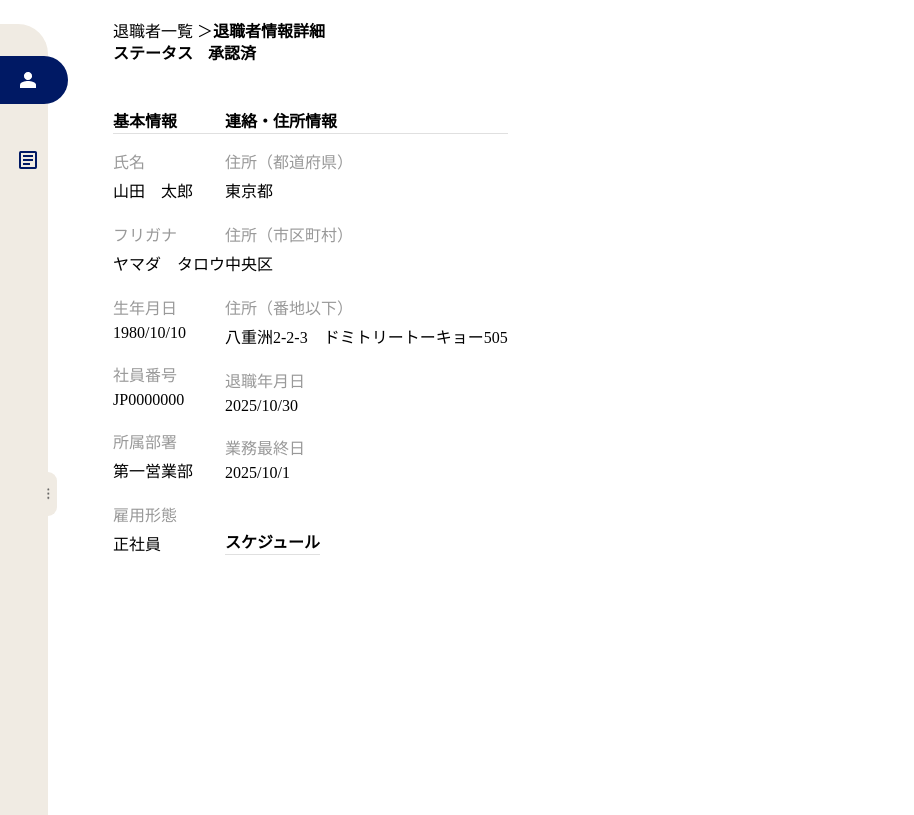
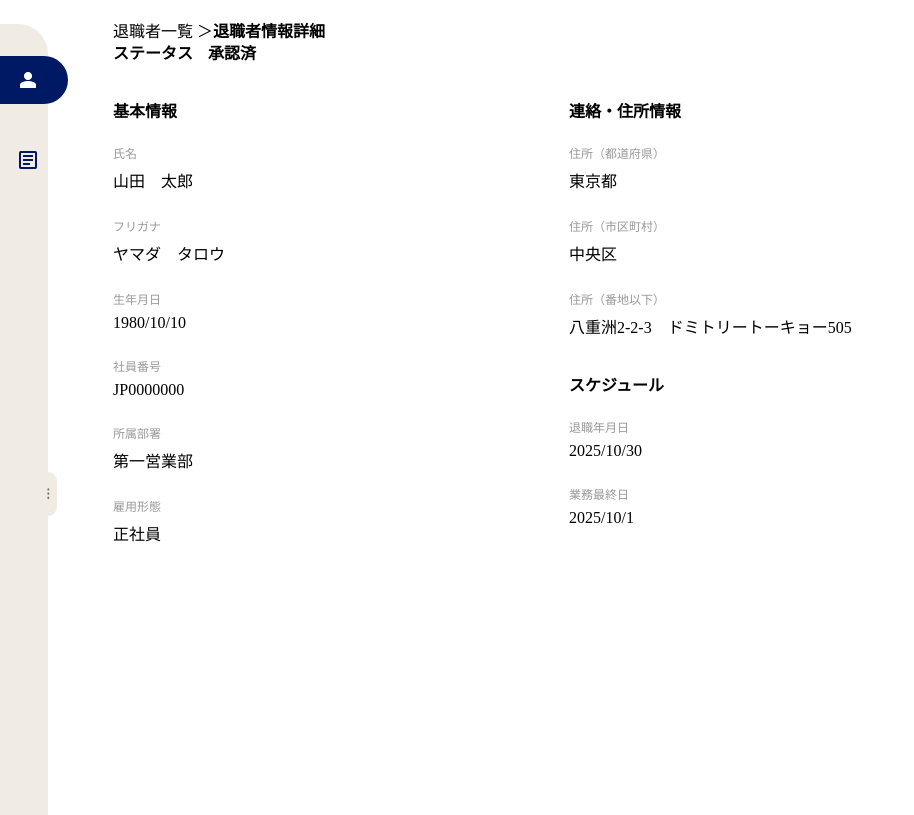
Before and after one commit to takyosh-1/taishoku-demo, a Flask app: page /view_page in a window 1280 px wide. Shown: the part 80-895 px from the top of the page, without its empty margins (0-914 px from the left). Run offline with Flask 3, Linux system fonts and the light colour scheme.

Commit message:
Fine-tune view page styling to exactly match Figma design - adjust font sizes, remove underlines, optimize spacing
Co-Authored-By: takashi <takashiyoshida1635@gmail.com>

```diff
--- a/static/css/main_style.css
+++ b/static/css/main_style.css
@@ -104,9 +104,7 @@ html, body {
   line-height: 1; /* 行の高さを1に設定して上揃えを実現 */
   color: #000000;
   font-weight: 700;
-  margin-bottom: 15px;
-  padding-bottom: 5px;
-  border-bottom: 1px solid #E0E0E0;
+  margin-bottom: 20px;
 }
 
 .name-title.bottom {
--- a/templates/view_page.html
+++ b/templates/view_page.html
@@ -13,64 +13,66 @@
     <div class="content-title" style="font-weight: normal;">
         退職者一覧 ＞ <strong>退職者情報詳細</strong>
     </div>
-    <div style="display: flex; align-items: center; margin-bottom: 20px;">
+    <div style="display: flex; align-items: center; margin-bottom: 25px;">
         <div style="font-family: 'BIZ UDPGothic'; font-size: 16px; font-weight: 700; margin-right: 15px;">ステータス</div>
         <div style="font-family: 'BIZ UDPGothic'; font-size: 16px; font-weight: 700; color: #000000;">承認済</div>
     </div>
-    <div style="display: flex; top: 15px; position: relative;">
-        <div>
+    <div style="display: flex; gap: 60px; margin-top: 15px;">
+        <div style="flex: 1;">
             <div class="name-title">
                 基本情報
             </div>
-            <div style="margin-bottom: 20px;">
-                <div style="font-family: 'BIZ UDPGothic'; font-size: 16px; color: #999999; margin-bottom: 5px;">氏名</div>
+            <div style="margin-bottom: 25px;">
+                <div style="font-family: 'BIZ UDPGothic'; font-size: 12px; color: #999999; margin-bottom: 6px;">氏名</div>
                 <div style="font-family: 'BIZ UDPGothic'; font-size: 16px; color: #000000;">山田　太郎</div>
             </div>
-            <div style="margin-bottom: 20px;">
-                <div style="font-family: 'BIZ UDPGothic'; font-size: 16px; color: #999999; margin-bottom: 5px;">フリガナ</div>
+            <div style="margin-bottom: 25px;">
+                <div style="font-family: 'BIZ UDPGothic'; font-size: 12px; color: #999999; margin-bottom: 6px;">フリガナ</div>
                 <div style="font-family: 'BIZ UDPGothic'; font-size: 16px; color: #000000;">ヤマダ　タロウ</div>
             </div>
-            <div style="margin-bottom: 20px;">
-                <div style="font-family: 'BIZ UDPGothic'; font-size: 16px; color: #999999; margin-bottom: 5px;">生年月日</div>
+            <div style="margin-bottom: 25px;">
+                <div style="font-family: 'BIZ UDPGothic'; font-size: 12px; color: #999999; margin-bottom: 6px;">生年月日</div>
                 <div style="font-family: 'BIZ UDPGothic'; font-size: 16px; color: #000000;">1980/10/10</div>
             </div>
-            <div style="margin-bottom: 20px;">
-                <div style="font-family: 'BIZ UDPGothic'; font-size: 16px; color: #999999; margin-bottom: 5px;">社員番号</div>
+            <div style="margin-bottom: 25px;">
+                <div style="font-family: 'BIZ UDPGothic'; font-size: 12px; color: #999999; margin-bottom: 6px;">社員番号</div>
                 <div style="font-family: 'BIZ UDPGothic'; font-size: 16px; color: #000000;">JP0000000</div>
             </div>
-            <div style="margin-bottom: 20px;">
-                <div style="font-family: 'BIZ UDPGothic'; font-size: 16px; color: #999999; margin-bottom: 5px;">所属部署</div>
+            <div style="margin-bottom: 25px;">
+                <div style="font-family: 'BIZ UDPGothic'; font-size: 12px; color: #999999; margin-bottom: 6px;">所属部署</div>
                 <div style="font-family: 'BIZ UDPGothic'; font-size: 16px; color: #000000;">第一営業部</div>
             </div>
-            <div style="margin-bottom: 20px;">
-                <div style="font-family: 'BIZ UDPGothic'; font-size: 16px; color: #999999; margin-bottom: 5px;">雇用形態</div>
+            <div style="margin-bottom: 25px;">
+                <div style="font-family: 'BIZ UDPGothic'; font-size: 12px; color: #999999; margin-bottom: 6px;">雇用形態</div>
                 <div style="font-family: 'BIZ UDPGothic'; font-size: 16px; color: #000000;">正社員</div>
             </div>
         </div>
-        <div>
+        <div style="flex: 1;">
             <div class="name-title">
                 連絡・住所情報
             </div>
-            <div style="margin-bottom: 20px;">
-                <div style="font-family: 'BIZ UDPGothic'; font-size: 16px; color: #999999; margin-bottom: 5px;">住所（都道府県）</div>
+            <div style="margin-bottom: 25px;">
+                <div style="font-family: 'BIZ UDPGothic'; font-size: 12px; color: #999999; margin-bottom: 6px;">住所（都道府県）</div>
                 <div style="font-family: 'BIZ UDPGothic'; font-size: 16px; color: #000000;">東京都</div>
             </div>
-            <div style="margin-bottom: 20px;">
-                <div style="font-family: 'BIZ UDPGothic'; font-size: 16px; color: #999999; margin-bottom: 5px;">住所（市区町村）</div>
+            <div style="margin-bottom: 25px;">
+                <div style="font-family: 'BIZ UDPGothic'; font-size: 12px; color: #999999; margin-bottom: 6px;">住所（市区町村）</div>
                 <div style="font-family: 'BIZ UDPGothic'; font-size: 16px; color: #000000;">中央区</div>
             </div>
-            <div style="margin-bottom: 20px;">
-                <div style="font-family: 'BIZ UDPGothic'; font-size: 16px; color: #999999; margin-bottom: 5px;">住所（番地以下）</div>
+            <div style="margin-bottom: 25px;">
+                <div style="font-family: 'BIZ UDPGothic'; font-size: 12px; color: #999999; margin-bottom: 6px;">住所（番地以下）</div>
                 <div style="font-family: 'BIZ UDPGothic'; font-size: 16px; color: #000000;">八重洲2-2-3　ドミトリートーキョー505</div>
             </div>
-            <div class="name-title bottom">スケジュール</div>
-            <div style="margin-bottom: 20px;">
-                <div style="font-family: 'BIZ UDPGothic'; font-size: 16px; color: #999999; margin-bottom: 5px;">退職年月日</div>
-                <div style="font-family: 'BIZ UDPGothic'; font-size: 16px; color: #000000;">2025/10/30</div>
-            </div>
-            <div style="margin-bottom: 20px;">
-                <div style="font-family: 'BIZ UDPGothic'; font-size: 16px; color: #999999; margin-bottom: 5px;">業務最終日</div>
-                <div style="font-family: 'BIZ UDPGothic'; font-size: 16px; color: #000000;">2025/10/1</div>
+            <div style="margin-top: 40px;">
+                <div class="name-title" style="margin-top: 0;">スケジュール</div>
+                <div style="margin-bottom: 25px;">
+                    <div style="font-family: 'BIZ UDPGothic'; font-size: 12px; color: #999999; margin-bottom: 6px;">退職年月日</div>
+                    <div style="font-family: 'BIZ UDPGothic'; font-size: 16px; color: #000000;">2025/10/30</div>
+                </div>
+                <div style="margin-bottom: 25px;">
+                    <div style="font-family: 'BIZ UDPGothic'; font-size: 12px; color: #999999; margin-bottom: 6px;">業務最終日</div>
+                    <div style="font-family: 'BIZ UDPGothic'; font-size: 16px; color: #000000;">2025/10/1</div>
+                </div>
             </div>
         </div>
     </div>
```
